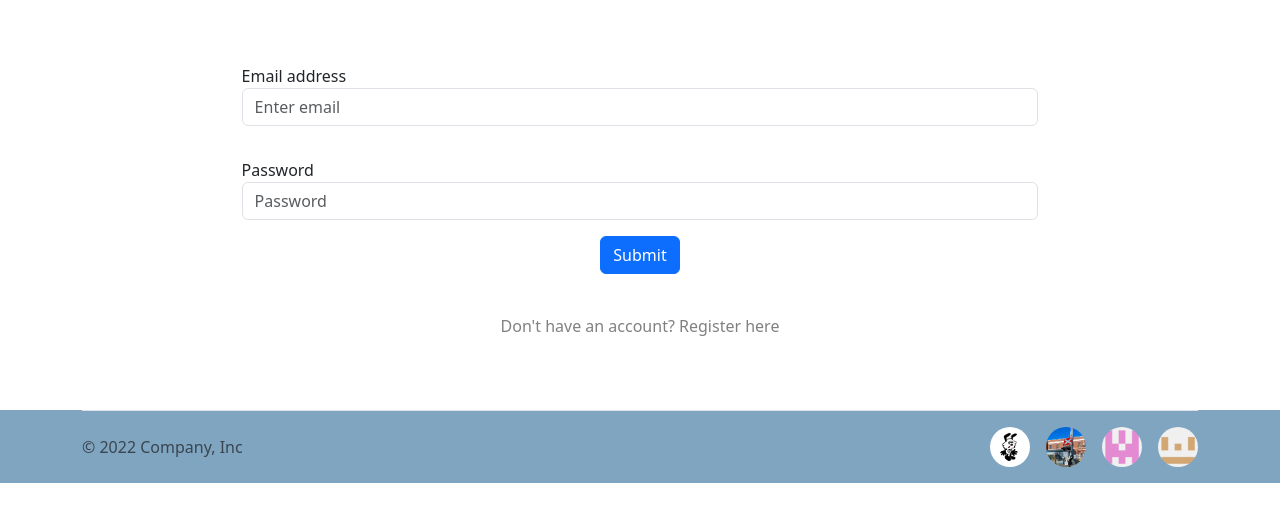
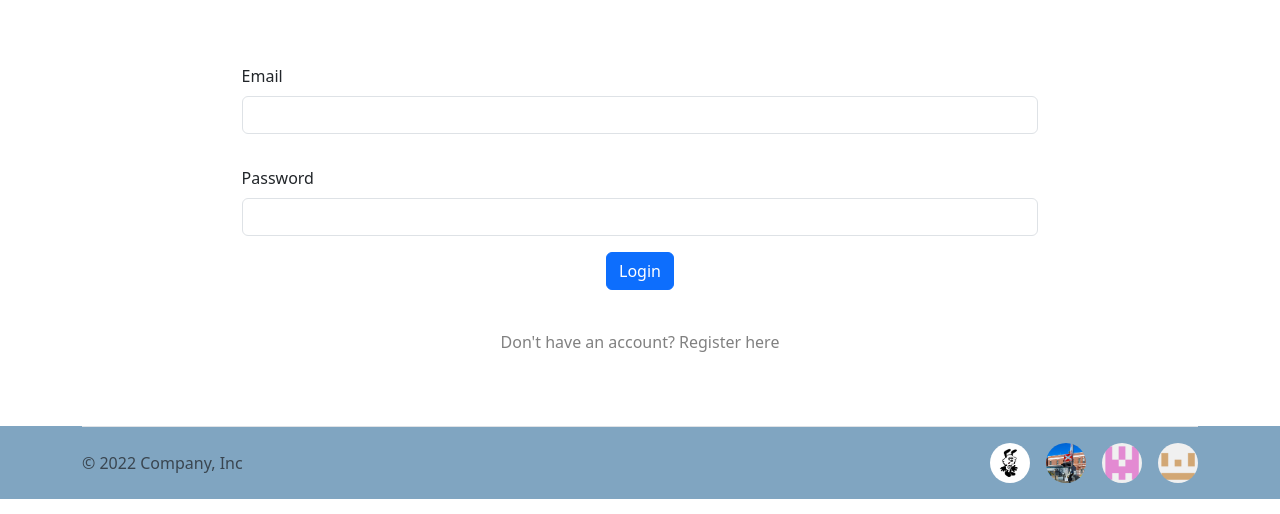
Before and after one commit to realroyxu/CITS3403-MurderMystery, a Flask app: page /login in a window 1280 px wide. Shown: the part 91-605 px from the top of the page. Run offline with Flask 3, Linux system fonts and the light colour scheme.

Commit message:
change login ep to fit flaskforms

```diff
--- a/app/templates/pages/login.html
+++ b/app/templates/pages/login.html
@@ -2,22 +2,22 @@
 
 {% block content %}
     <div class="login-form p-5">
-        <form>
+        <form method="POST">
+            {{ form.hidden_tag() }}
             <div class="form-group p-3">
-            <label for="exampleInputEmail1">Email address</label>
-            <input type="email" class="form-control" id="exampleInputEmail1" aria-describedby="emailHelp" placeholder="Enter email">
+                {{ form.email.label(class="form-label") }}
+                {{ form.email(class="form-control") }}
             </div>
             <div class="form-group p-3">
-            <label for="exampleInputPassword1">Password</label>
-            <input type="password" class="form-control" id="exampleInputPassword1" placeholder="Password">
+                {{ form.password.label(class="form-label") }}
+                {{ form.password(class="form-control") }}
             </div>
             <div class="button">
-                <button type="submit" class="btn btn-primary">Submit</button>
+                {{ form.submit(class="btn btn-primary") }}
             </div>
             <div class="register">
-                <a href="/register" class="register-description">Don't have an account? <span class="register-text">Register here</span></a>
+                <a href={{ url_for('register') }} class="register-description">Don't have an account? <span class="register-text">Register here</span></a>
             </div>
         </form>
     </div>
-
 {% endblock %}
```
